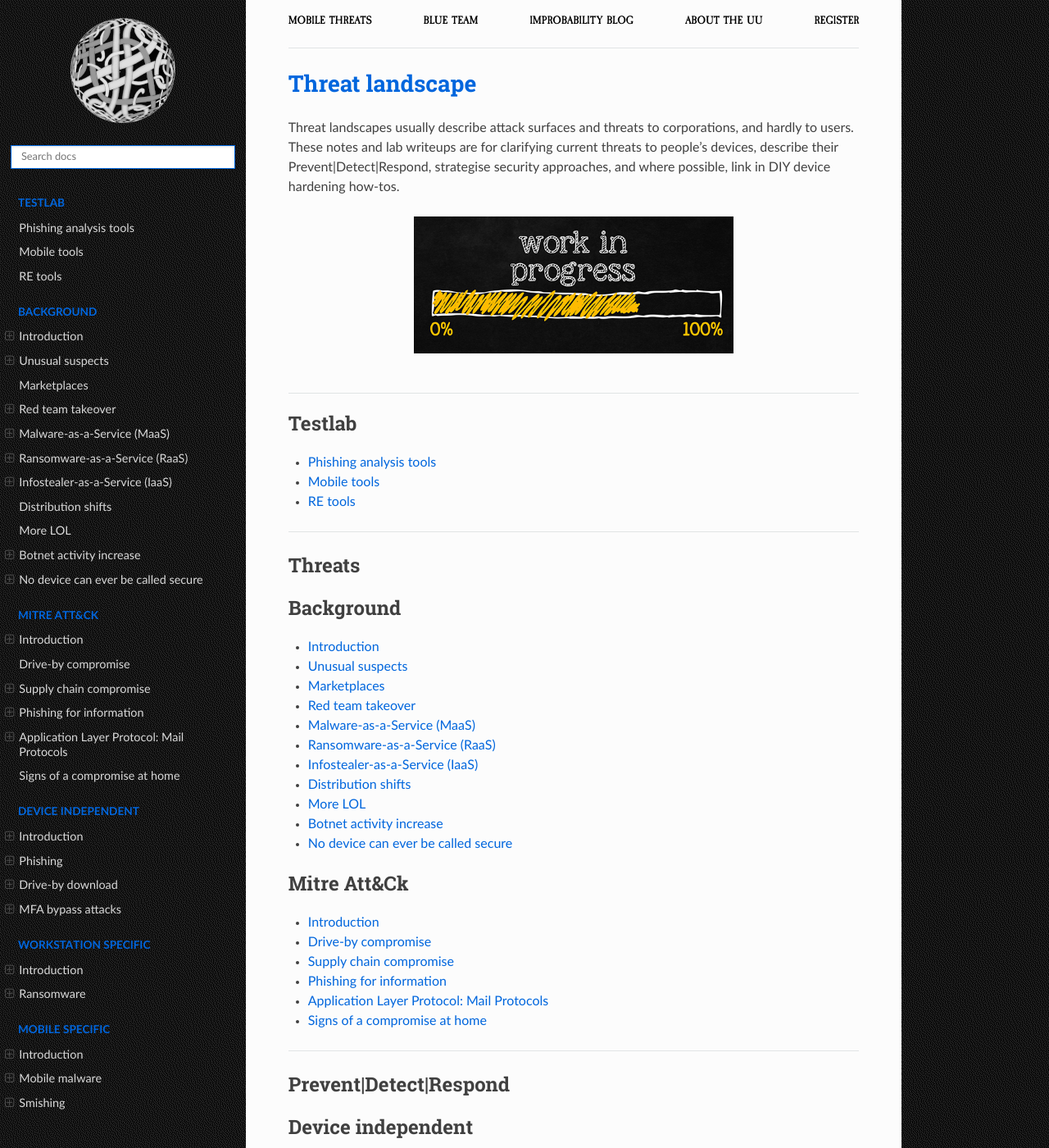
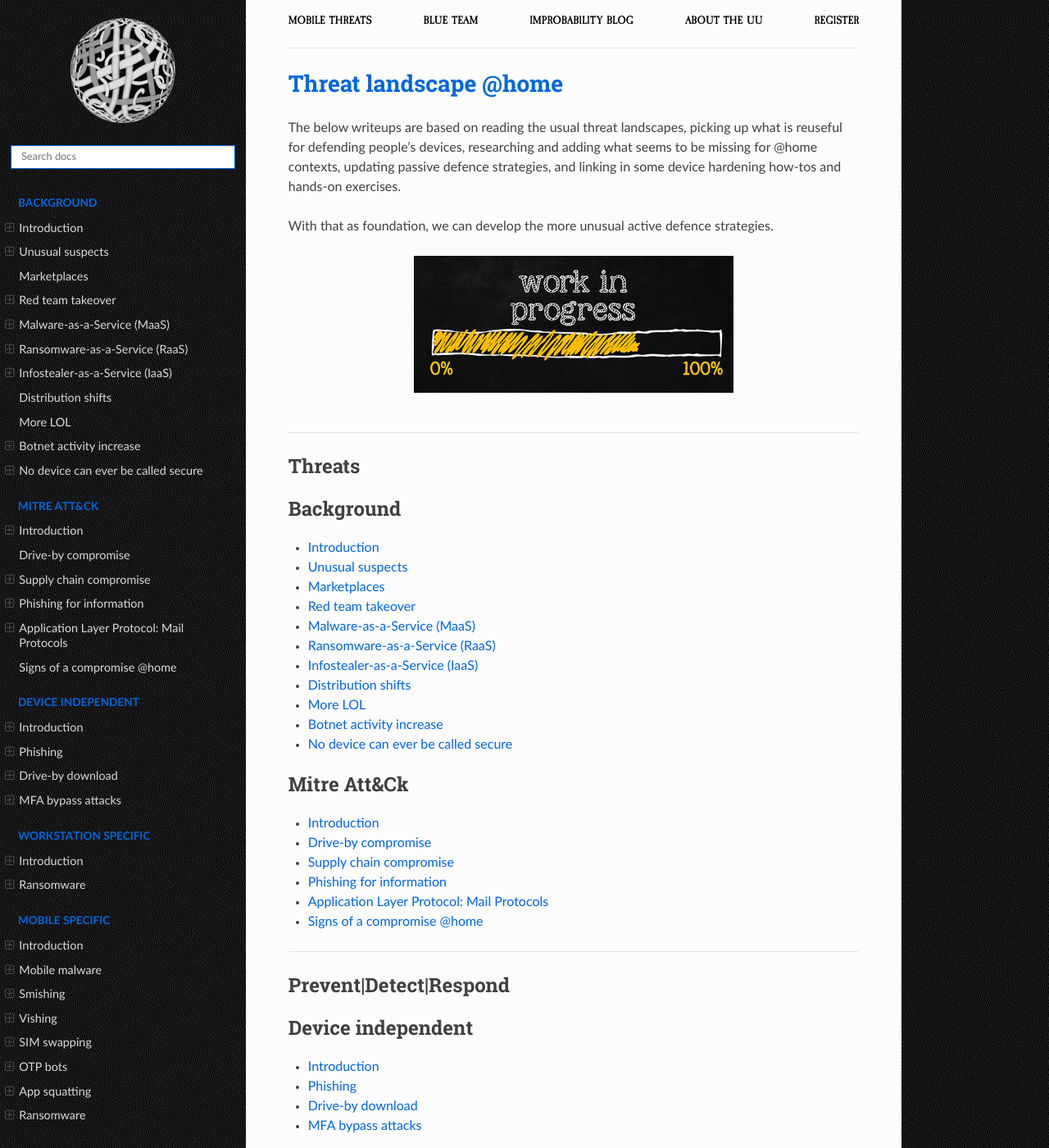
Before and after one commit to tymyrddin/blue-phish, a Sphinx documentation site: the page built from source/index.rst, in a window 1280 px wide and 1400 px high. Shown: the whole window at 82% size. Built offline with Sphinx 7.4.7 and the Read the Docs theme 2.0.0, drawn with Linux system fonts in a browser that asks for light colours; some of the changed text lies outside the part shown.

Commit message:
Dotting i's

```diff
--- a/source/conf.py
+++ b/source/conf.py
@@ -6,7 +6,7 @@
 # -- Project information -----------------------------------------------------
 # https://www.sphinx-doc.org/en/master/usage/configuration.html#project-information
 
-project = 'Threat landscape'
+project = 'Threat landscape @home'
 copyright = '2022, Ty Myrddin'
 author = 'Ty Myrddin'
 release = '0.1'
@@ -53,7 +53,7 @@
     'titles_only': False
 }
 
-html_title = "Threat landscape"
+html_title = "Threat landscape @home"
 html_logo = "img/logo.png"
 html_favicon = "img/favicon.ico"
 
--- a/source/docs/mitre/README.md
+++ b/source/docs/mitre/README.md
@@ -14,4 +14,4 @@
 * [Application Layer Protocol: Mail Protocols](c2.md)
 * [Drive-by compromise](drive-by.md)
 * [Supply chain compromise](supply-chain.md)
-* [Signs of a compromise at home](iocs.md)
+* [Signs of a compromise @home](iocs.md)
--- a/source/docs/mitre/iocs.md
+++ b/source/docs/mitre/iocs.md
@@ -1,4 +1,4 @@
-# Signs of a compromise at home
+# Signs of a compromise @home
 
 These patterns are based on business contexts, and most are not useful for home use, unless you run servers locally. The network patterns boldfaced *are* useful in a home context [in this first strategy](../diy/strategy.md).
 
--- a/source/index.rst
+++ b/source/index.rst
@@ -1,21 +1,12 @@
-Threat landscape
+Threat landscape @home
 ====================================
 
-Threat landscapes usually describe attack surfaces and threats to corporations, and hardly to users. These notes and lab writeups are for clarifying current threats to people's devices, describe their Prevent\|Detect\|Respond, strategise security approaches, and where possible, link in DIY device hardening how-tos.
+The below writeups are based on reading the usual threat landscapes, picking up what is reuseful for defending people's devices, researching and adding what seems to be missing for @home contexts, updating passive defence strategies, and linking in some device hardening how-tos and hands-on exercises.
+
+With that as foundation, we can develop the more unusual active defence strategies.
 
 .. image:: _static/images/in-progress.png
   :alt: Forever in progress ...
-
-----
-
-.. toctree::
-   :maxdepth: 1
-   :includehidden:
-   :caption: Testlab
-
-   Phishing analysis tools <https://testlab.tymyrddin.dev/docs/phishing/README>
-   Mobile tools <https://testlab.tymyrddin.dev/docs/mobile/README>
-   RE tools <https://testlab.tymyrddin.dev/docs/dis/README>
 
 ----
 
```
Also changed, not shown: other parts of source/index.rst (+11 -0 lines).
